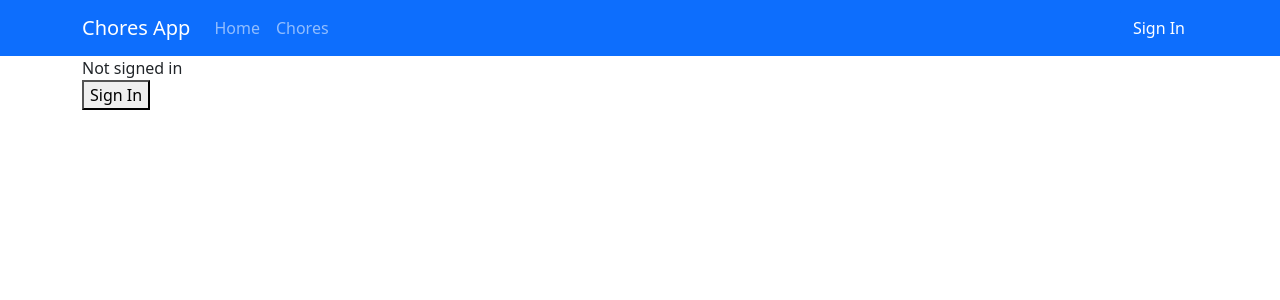
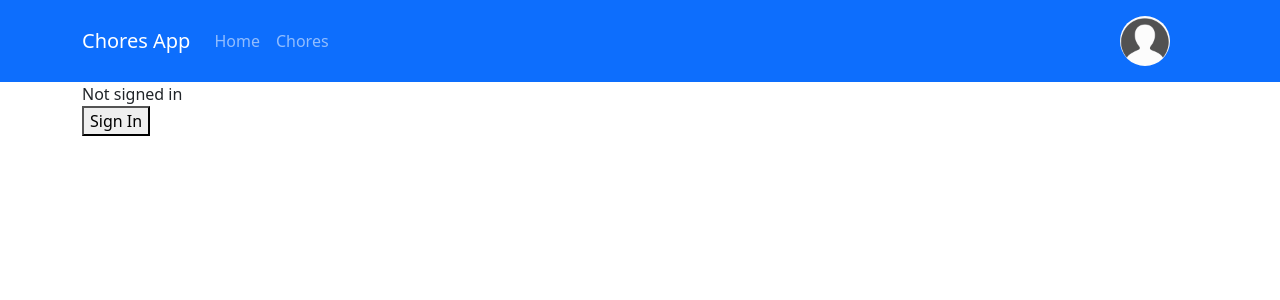
Before and after one commit to DewofyourYouth/next-chores, a Next.js app: page / in a window 1280 px wide. Shown: the top 300 px of the page. Built offline with nearby package versions, Linux system fonts and the light colour scheme; no server answers.

Commit message:
add mongodb adapter

```diff
--- a/components/NavMenu.js
+++ b/components/NavMenu.js
@@ -7,11 +7,10 @@ import {
   Button,
   NavDropdown,
 } from "react-bootstrap";
-import { useSession, signIn, signOut } from "next-auth/react";
 import { NavLink } from "../components/NavLink";
+import { UserNavDropDown } from "../components/UserNavDropDown";
 
 export default function NavMenu() {
-  const { data: session } = useSession();
   return (
     <Navbar bg="primary" variant="dark">
       <Container>
@@ -22,19 +21,7 @@ export default function NavMenu() {
           <NavLink href="/" title="Home" />
           <NavLink href="/chores" title="Chores" />
         </Nav>
-        {session ? (
-          <NavDropdown
-            title={<Image src={session.user.image} roundedCircle width="50" />}
-            id="navbarScrollingDropdown"
-          >
-            <NavDropdown.Item>Settings</NavDropdown.Item>
-            <NavDropdown.Item>Profile</NavDropdown.Item>
-            <NavDropdown.Divider />
-            <NavDropdown.Item onClick={signOut}>Sign Out</NavDropdown.Item>
-          </NavDropdown>
-        ) : (
-          <Button onClick={signIn}>Sign In</Button>
-        )}
+        <UserNavDropDown />
       </Container>
     </Navbar>
   );
--- /dev/null
+++ b/components/UserNavDropDown.js
@@ -0,0 +1,33 @@
+import { useSession, signIn, signOut } from "next-auth/react";
+import { NavDropdown, Image } from "react-bootstrap";
+
+export const UserNavDropDown = () => {
+  const { data: session } = useSession();
+  return (
+    <NavDropdown
+      title={
+        <Image
+          src={session ? session.user.image : "/no-user-image-icon-0.jpg"}
+          roundedCircle
+          width="50"
+        />
+      }
+      id="navbarScrollingDropdown"
+    >
+      {session && (
+        <>
+          <NavDropdown.Item>Settings</NavDropdown.Item>
+          <NavDropdown.Item>Profile</NavDropdown.Item>
+          <NavDropdown.Divider />
+        </>
+      )}
+      <NavDropdown.Item
+        onClick={() => {
+          session ? signOut() : signIn();
+        }}
+      >
+        {session ? "Sign Out" : "Sign In"}
+      </NavDropdown.Item>
+    </NavDropdown>
+  );
+};
--- a/package.json
+++ b/package.json
@@ -9,6 +9,7 @@
     "lint": "next lint"
   },
   "dependencies": {
+    "@next-auth/mongodb-adapter": "^1.0.3",
     "airtable": "^0.11.2",
     "axios": "^0.26.1",
     "bootstrap": "^5.1.3",
--- a/pages/api/auth/[...nextauth].js
+++ b/pages/api/auth/[...nextauth].js
@@ -1,8 +1,10 @@
+import { MongoDBAdapter } from "@next-auth/mongodb-adapter";
 import NextAuth from "next-auth";
 import GithubProvider from "next-auth/providers/github";
+import clientPromise from "../../../lib/mongodb";
 
 export default NextAuth({
-  // Configure one or more authentication providers
+  adapter: MongoDBAdapter(clientPromise),
   providers: [
     GithubProvider({
       clientId: process.env.GITHUB_ID,
```
Also changed, not shown: lib/mongodb.js (added, +32 -0 lines), public/no-user-image-icon-0.jpg (added), 1 other file (tests, documents, lock files or other folders).
